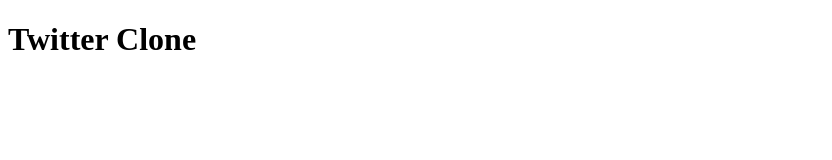
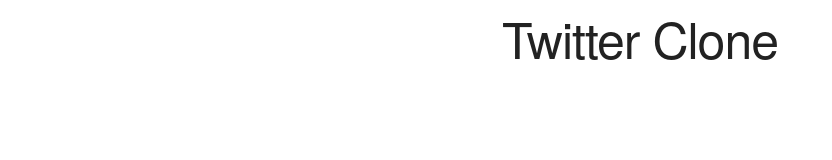
Before and after one commit to IsmailGh/Twitter-Clone, a plain HTML site: page client/index.html in a window 1280 px wide. Shown: the whole page, without its empty margins (0-832 px from the left). Drawn offline with nearby package versions, Linux system fonts and the light colour scheme.

Commit message:
css file

```diff
--- a/client/index.html
+++ b/client/index.html
@@ -5,8 +5,10 @@
     <meta http-equiv="X-UA-Compatible" content="IE=edge">
     <title>Twitter Clone</title>
     <meta name="viewport" content="width=device-width, initial-scale=1">
+    <link rel="stylesheet" href="https://cdnjs.cloudflare.com/ajax/libs/skeleton/2.0.4/skeleton.min.css">
+    <link rel="stylesheet" href="style.css">
 </head>
 <body>
-    <h1>Twitter Clone</h1>
+    <h1 class="title">Twitter Clone</h1>
 </body>
 </html>
--- /dev/null
+++ b/client/style.css
@@ -0,0 +1,3 @@
+.title{
+    text-align: center;
+}
```
